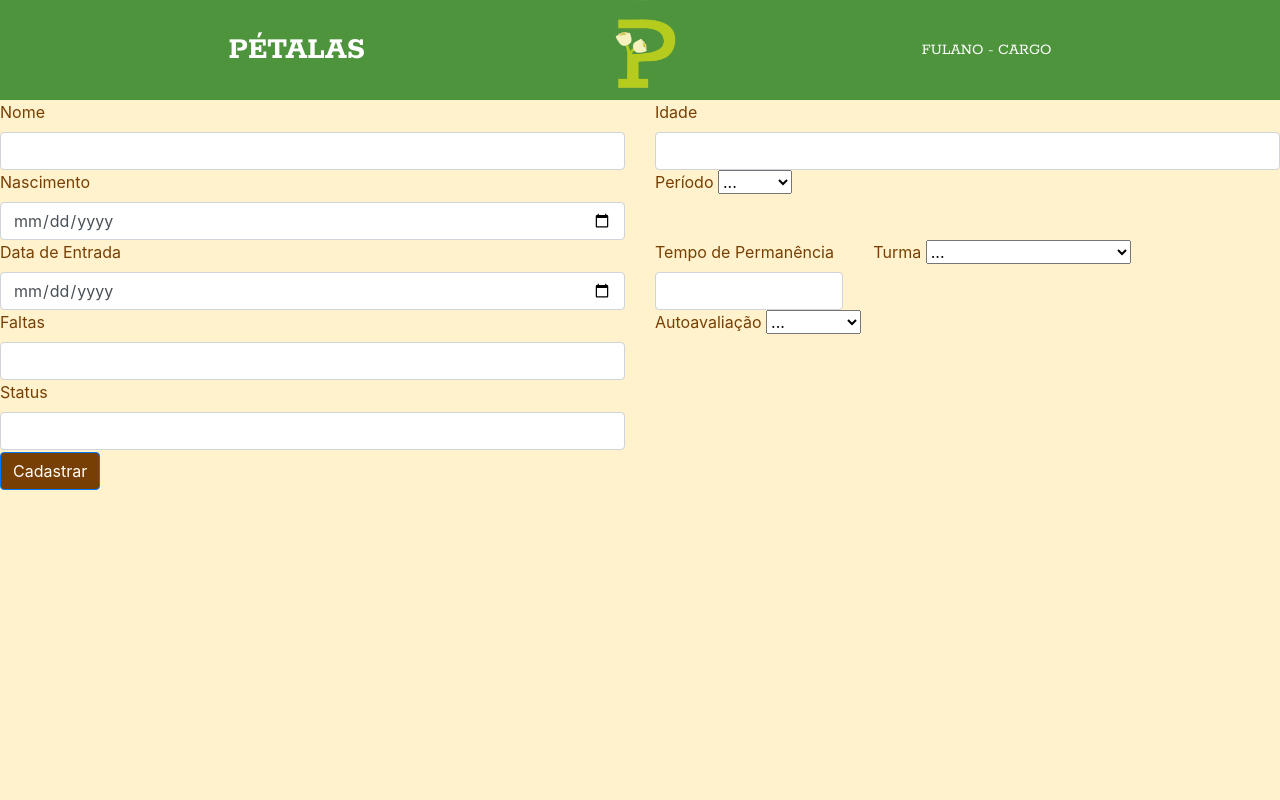
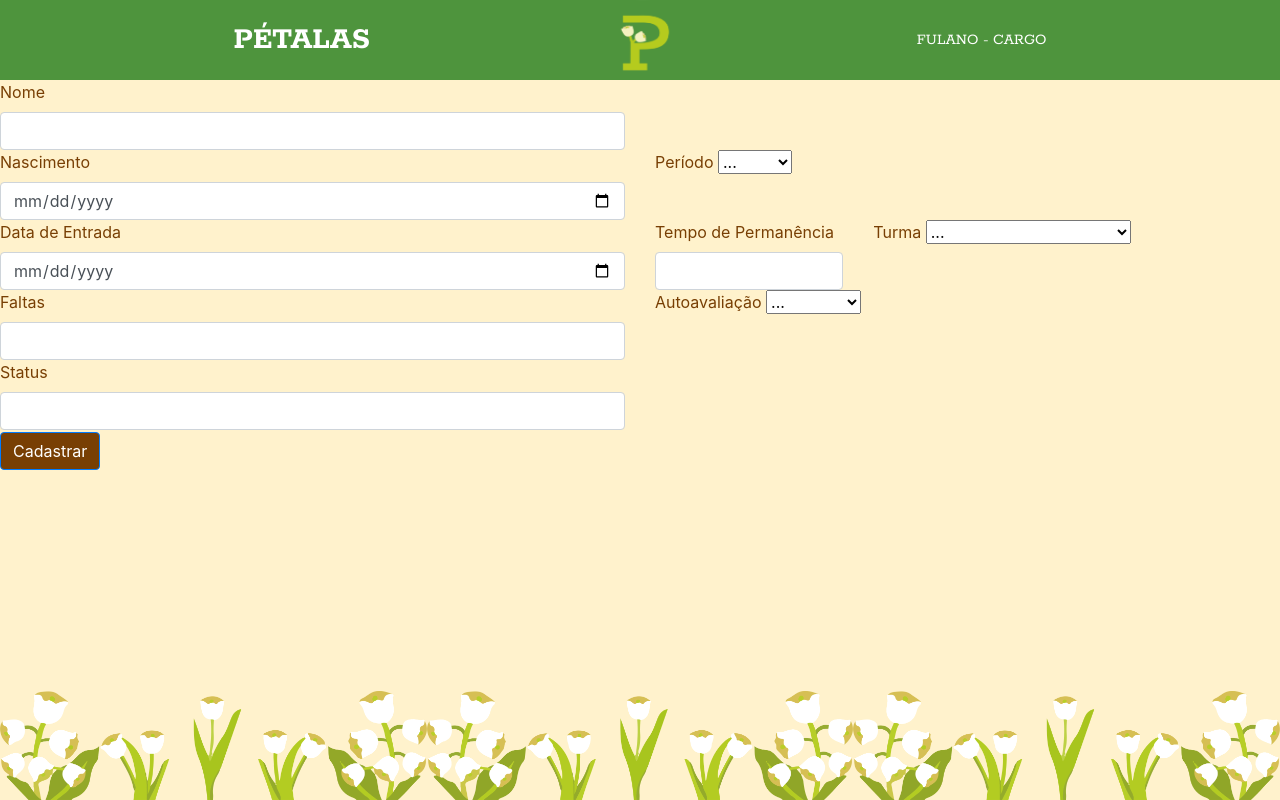
Before and after one commit to joaovfittipaldi/Petalas, a Django app: page /cadastro_crianca/ in a window 1280 px wide. Run offline with Django 4.2, Linux system fonts and the light colour scheme; some libraries are stand-ins or nearby versions.

Commit message:
background atualizado

```diff
--- a/petala/templates/cadastro_crianca.html
+++ b/petala/templates/cadastro_crianca.html
@@ -7,8 +7,8 @@
     <input type="text" name="nome" class="form-control" id="inputNome" />
   </div>
   <div class="col-md-6">
-    <label for="inputPassword4" class="form-label">Idade</label>
-    <input type="number" name="idade" class="form-control" id="inputIdade" />
+    {% comment %} <label for="inputPassword4" class="form-label">Idade</label>
+    <input type="number" name="idade" class="form-control" id="inputIdade" /> {% endcomment %}
   </div>
   <div class="col-md-6">
     <label for="idade" class="form-label">Nascimento</label>
--- a/petala/templates/info_crianca.html
+++ b/petala/templates/info_crianca.html
@@ -5,10 +5,10 @@
     <a href="/criancas/" class="btn custom-btn titulo-site">VOLTAR</a>
     <a href="#" class="btn custom-btn titulo-site">ATIVIDADES DA CRIANÇA</a>
   </div>
-  <div class="container mt-4 d-flex align-items-center justify-content-center">
+  <div class="container mt-2 d-flex align-items-center justify-content-center">
     <div class="card col-lg-5">
       <div class="card-body">
-        <h5 class="titulo-site text-center" style="color: #bf9000; font-size: x-large">{{crianca.nome}}</h5>
+        <h5 class="titulo-site text-center" style="color: #bf9000; font-size: x-large">{{crianca.nome}}</h5> <br>
         <p>ID: {{crianca.id_crianca}}</p>
         <p>Idade: {{crianca.idade}}</p>
         <p>Nascimento: {{ crianca.nascimento|date:"d-m-Y" }}</p>
--- a/petala/templates/navbar.html
+++ b/petala/templates/navbar.html
@@ -68,8 +68,8 @@
         flex-grow: 1;
       }
       .custom-circle {
-        width: 100px;
-        height: 100px;
+        width: 80px;
+        height: 80px;
         border-radius: 50%;
         margin: -10px 20px;
       }
@@ -99,6 +99,17 @@
       .custom-btn{
         font-size: large;
       }
+
+      .no-gutters > .col-4 {
+        padding-right: 0;
+        padding-left: 0;
+      }
+      .no-gutters img {
+        width: 100%;  /* Isso garante que a imagem ocupa toda a largura da coluna. */
+        height: auto; /* Isso mantém a proporção original da imagem. */
+        display: block; /
+      }
+
     </style>
   </head>
   <body>
@@ -108,6 +119,14 @@
       <div class="cargo-text texto-fonte-marca">FULANO - CARGO</div>
     </nav>
 
+    <footer style="position: fixed; bottom: 0; width: 100%; padding-left: 0; padding-right: 0;">
+      <div class="row no-gutters">
+        <div class="col-4"> <img src="{% static 'img/flores_sem_fundo_updated.png' %}" alt="Rodapé"> </div>
+        <div class="col-4"> <img src="{% static 'img/flores_sem_fundo_updated.png' %}" alt="Rodapé"> </div>
+        <div class="col-4"> <img src="{% static 'img/flores_sem_fundo_updated.png' %}" alt="Rodapé"> </div>
+      </div>
+    </footer>
+
     <script src="https://ajax.googleapis.com/ajax/libs/jquery/3.5.1/jquery.min.js"></script>
     <script src="https://maxcdn.bootstrapcdn.com/bootstrap/4.5.2/js/bootstrap.min.js"></script>
   </body>
```
Also changed, not shown: petala/petalas_app/static/img/flores_sem_fundo.png (renamed from petala/petalas_app/static/img/flores sem fundo.png), petala/petalas_app/static/img/flores_sem_fundo_updated.png (added).
